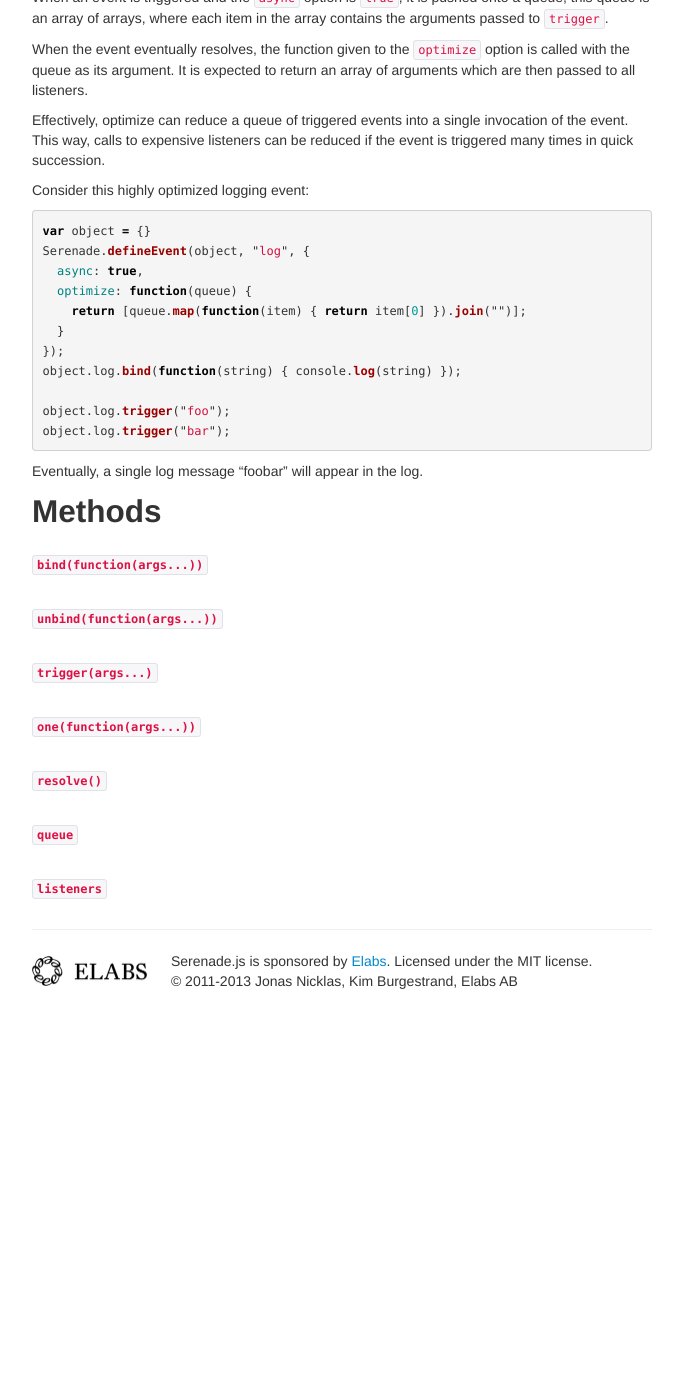
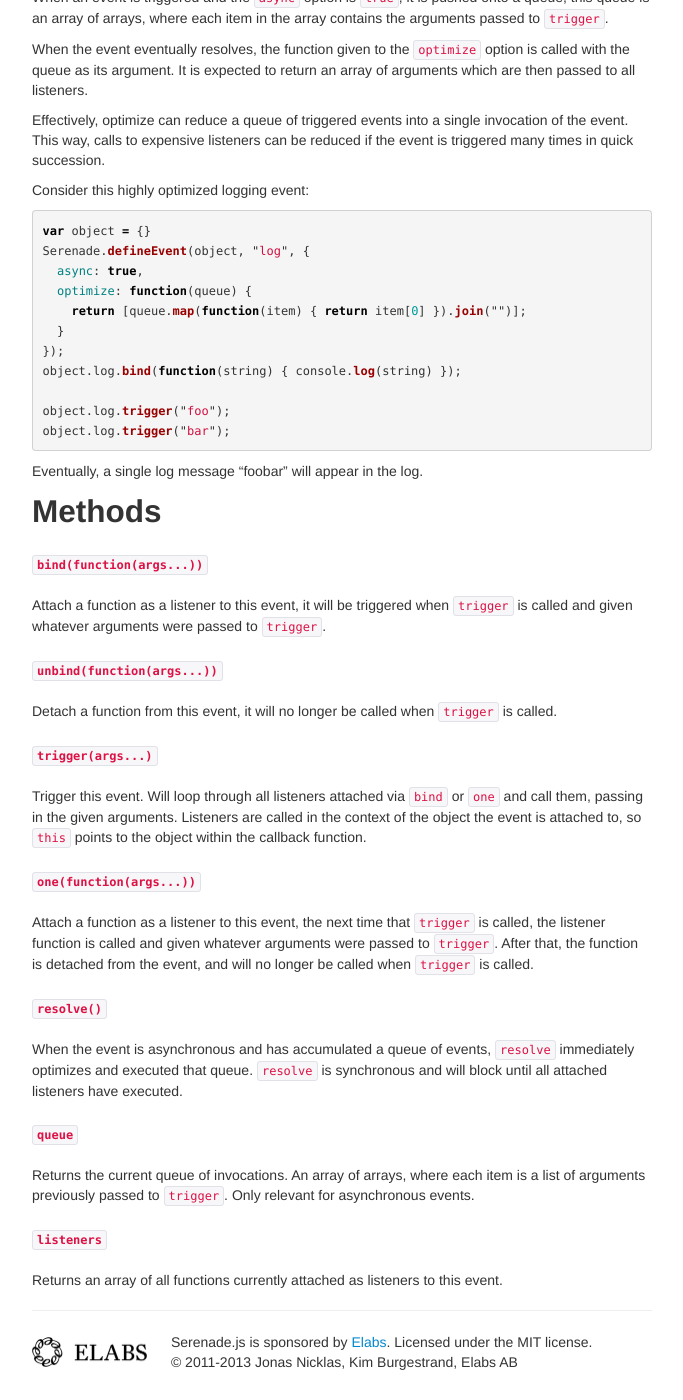
Before and after one commit to varvet/serenade.js, a Jekyll site: the page built from reference/define_event.md, in a window 1280 px wide and 1400 px high, scrolled down 918 px. Shown: the whole window, without its empty margins (458-1141 px from the left). Built offline with Jekyll 4.4.1, drawn with Linux system fonts in a browser that asks for light colours; nearby versions of some CDN libraries; Markdown is read by kramdown in place of the engine named in the settings; before the commit the page ends 1937 px from its top, so only the background shows below that.

Commit message:
Document event methods

```diff
--- a/reference/define_event.md
+++ b/reference/define_event.md
@@ -86,14 +86,41 @@ Eventually, a single log message "foobar" will appear in the log.
 
 ### `bind(function(args...))`
 
+Attach a function as a listener to this event, it will be triggered when
+`trigger` is called and given whatever arguments were passed to `trigger`.
+
 ### `unbind(function(args...))`
+
+Detach a function from this event, it will no longer be called when `trigger`
+is called.
 
 ### `trigger(args...)`
 
+Trigger this event. Will loop through all listeners attached via `bind` or
+`one` and call them, passing in the given arguments. Listeners are called in
+the context of the object the event is attached to, so `this` points to the
+object within the callback function.
+
 ### `one(function(args...))`
+
+Attach a function as a listener to this event, the next time that `trigger` is
+called, the listener function is called and given whatever arguments were
+passed to `trigger`. After that, the function is detached from the event, and
+will no longer be called when `trigger` is called.
 
 ### `resolve()`
 
+When the event is asynchronous and has accumulated a queue of events, `resolve`
+immediately optimizes and executed that queue. `resolve` is synchronous and
+will block until all attached listeners have executed.
+
 ### `queue`
 
+Returns the current queue of invocations. An array of arrays, where each item
+is a list of arguments previously passed to `trigger`. Only relevant for
+asynchronous events.
+
 ### `listeners`
+
+Returns an array of all functions currently attached as listeners to this
+event.
```
